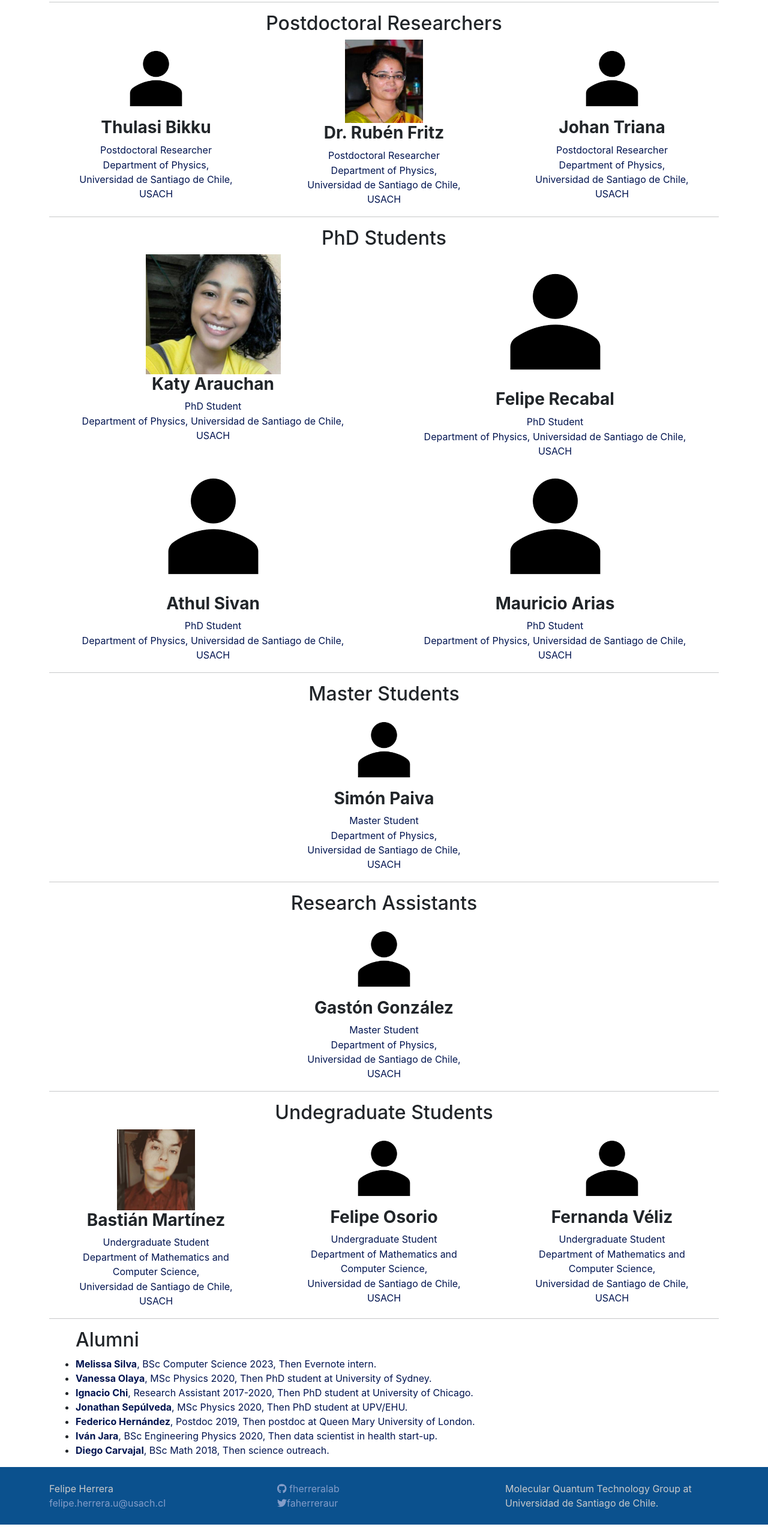
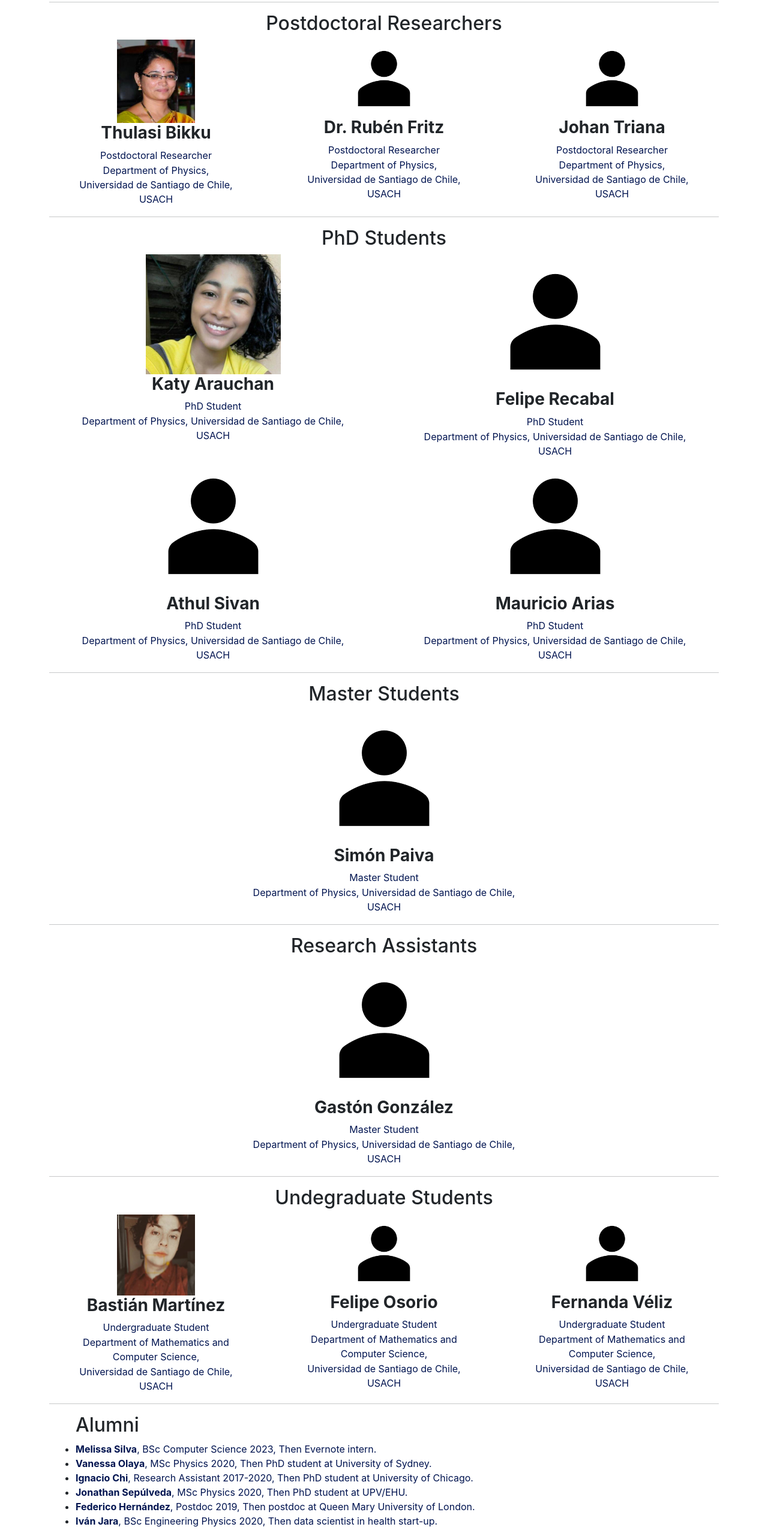
Before and after one commit to fherreralab/fherrerasite, a Vue app: page /people in a window 1280 px wide. Shown: the part 1434-3985 px from the top of the page at 60% size. Built offline with nearby package versions, Linux system fonts and the light colour scheme.

Commit message:
layout landing mejorado, footer mejorado, cards de personas mejoradas

```diff
--- a/src/components/FooterPage.vue
+++ b/src/components/FooterPage.vue
@@ -1,30 +1,26 @@
 <template>
-
     <footer class="background-color-footer mt-auto">
-        <div class="container py-4">
+        <div class="container py-4 text-center">
             <div class="row">
-                <div class="col-4">
+                <div class="col-6">
                     <div class="row">
+                        <div class="col">
                             <p>
                                 Felipe Herrera
                             </p>
-                    </div>
-                    <div class="row">
                             <a href="mailto: felipe.herrera.u@usach.cl">felipe.herrera.u@usach.cl</a>
                         </div>
-                </div>
-                <div class="col-4">
-                    <div class="row">
-
+                        <div class="col">
                             <a href="https://github.com/fherreralab">
                                 <font-awesome-icon icon="fa-brands fa-github" /> fherreralab</a>
+                                <br>
+                            <a href="https://twitter.com/faherreraur">
+                                <font-awesome-icon icon="fa-brands fa-twitter" /> faherreraur</a>
                         </div>
-                    <div class="row">
-                        <a href="https://twitter.com/faherreraur">
-                            <font-awesome-icon icon="fa-brands fa-twitter" />faherreraur</a>
+
                     </div>
                 </div>
-                <div class="col-4">
+                <div class="col-6">
                     <div class="row">
                         <p>
                             Molecular Quantum Technology Group at
@@ -39,7 +35,6 @@
             </div>
         </div>
     </footer>
-
 </template>
 
 <style scoped>
--- a/src/components/TripleColumna.vue
+++ b/src/components/TripleColumna.vue
@@ -2,10 +2,10 @@
     <div class="container">
         <div class="row justify-content-center">
 
-            <div class="col">
+            <div class="col-md-3 col-sm-1">
 
             </div>
-            <div class="col-6 text-start">
+            <div class="col-md-6 col-sm-10 text-start">
                 <div class="container-fluid">
                     <div v-if="title" class="row mt-4">
                         <h2 class="azulado-oscuro">
@@ -18,7 +18,7 @@
                     <slot name="contenido"></slot>
                 </div>
             </div>
-            <div class="col">
+            <div class="col-md-3 col-sm">
 
             </div>
         </div>
--- a/src/pages/people/PeoplePage.vue
+++ b/src/pages/people/PeoplePage.vue
@@ -63,7 +63,7 @@
                     <div class="col-md-4 col-sm-12">
                         <PeopleCard name="Thulasi Bikku">
                             <template v-slot:imagen>
-                                <img class="max-image-size" :src="require(`../../../public/assets/icon_generic.png`)"
+                                <img class="max-image-size" :src="require(`../../../public/assets/group_news_images/thulasi-profile.png`)"
                                     alt="">
                             </template>
 
@@ -78,7 +78,7 @@
                         <PeopleCard name="Dr. Rubén Fritz">
                             <template v-slot:imagen>
                                 <img class="max-image-size"
-                                    :src="require(`../../../public/assets/group_news_images/thulasi-profile.png`)" alt="">
+                                    :src="require(`../../../public/assets/icon_generic.png`)" alt="">
                             </template>
 
                             <template v-slot:contenido>
@@ -163,8 +163,8 @@
 
                 <div class="row text-center">
                     <h2>Master Students</h2>
-                    <div class="col"></div>
-                    <div class="col">
+                    <div class="col-md-3"></div>
+                    <div class="col-md-6">
                         <PeopleCard name="Simón Paiva">
                             <template v-slot:imagen>
                                 <img class="max-image-size" :src="require(`../../../public/assets/icon_generic.png`)"
@@ -177,13 +177,13 @@
                             </template>
                         </PeopleCard>
                     </div>
-                    <div class="col"></div>
+                    <div class="col-md-3"></div>
                 </div>
                 <hr>
                 <div class="row text-center">
                     <h2>Research Assistants</h2>
-                    <div class="col"></div>
-                    <div class="col">
+                    <div class="col-md-3"></div>
+                    <div class="col-md-6">
                         <PeopleCard name="Gastón González">
                             <template v-slot:imagen>
                                 <img class="max-image-size" :src="require(`../../../public/assets/icon_generic.png`)"
@@ -196,7 +196,7 @@
                             </template>
                         </PeopleCard>
                     </div>
-                    <div class="col"></div>
+                    <div class="col-md-3"></div>
                 </div>
                 <hr>
 
--- a/src/pages/publicationsLanding/MofCommunication.vue
+++ b/src/pages/publicationsLanding/MofCommunication.vue
@@ -20,8 +20,9 @@
                     </strong>
                     based on high-quality MOF crystals. This is one of the
                     main research directions of the new
-                    <a href="/miro">Millennium Institute for Research in Optics</a>
-                    .
+                    <router-link to="/miro">
+                        Millennium Institute for Research in Optics.
+                    </router-link>
                 </p>
 
                 <strong>
--- a/src/routes.js
+++ b/src/routes.js
@@ -79,7 +79,7 @@ const routes = [
         component: QuantumControlUltracold
     },
     {
-        path: '/MIRO',
+        path: '/miro',
         name: 'MIRO',
         component: MiroPage
     },
```
Lines whose indentation alone changed are shown as unchanged.
